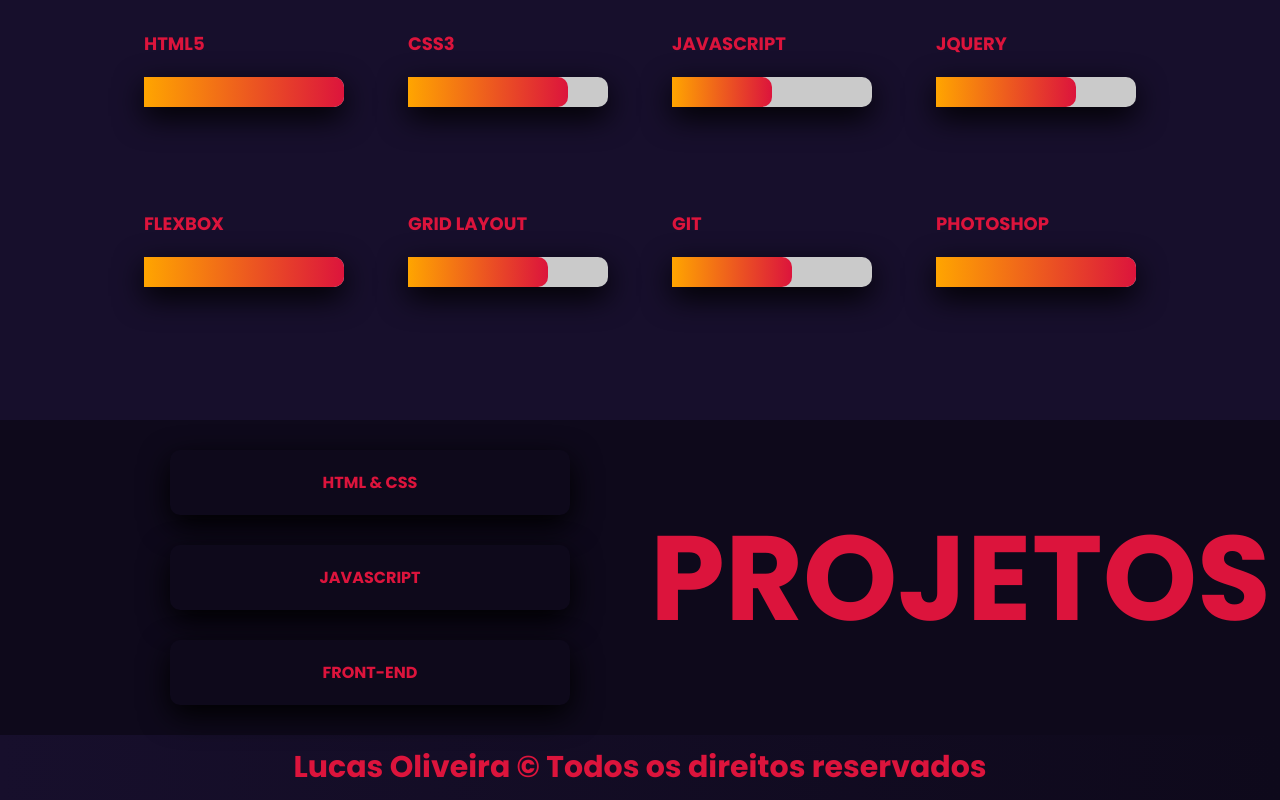
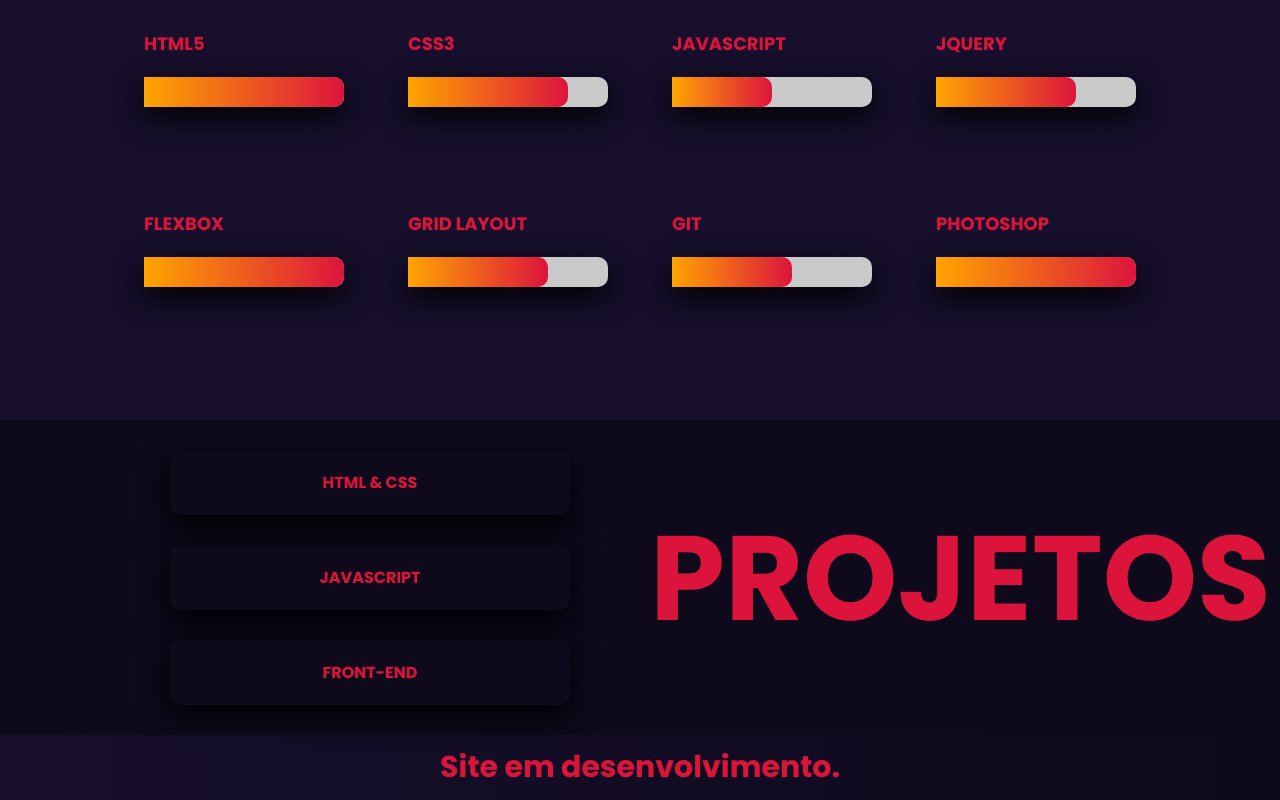
Before and after one commit to LucasSouza159/lucassouza159.github.io, a plain HTML site: page index.html in a window 1280 px wide. Shown: the part 1964-2764 px from the top of the page. Drawn offline with Linux system fonts and the light colour scheme.

Commit message:
first commit

```diff
--- a/index.html
+++ b/index.html
@@ -161,7 +161,7 @@
 
 
           <footer>
-              <p>Lucas Oliveira &copy; Todos os direitos reservados</p>
+              <p>Site em desenvolvimento.</p>
           </footer>
       </main>
 
```
